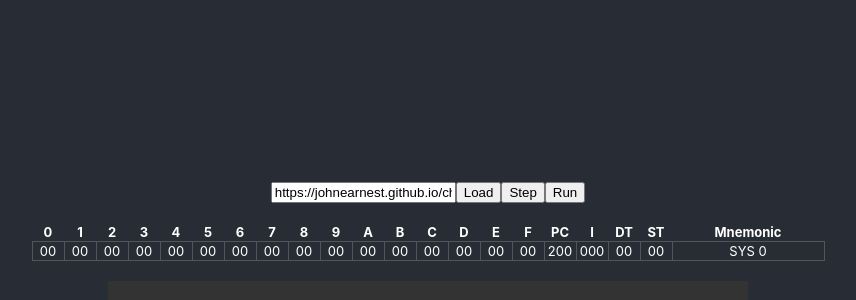
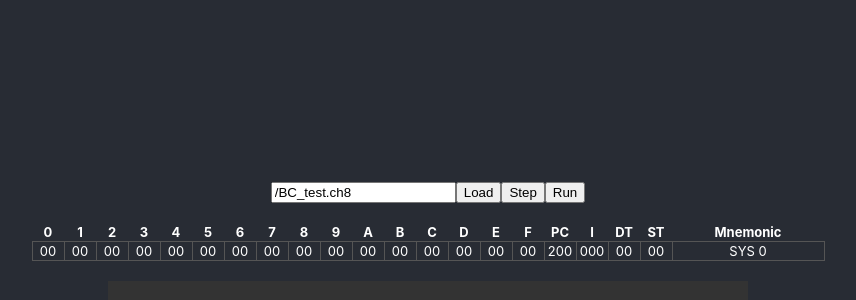
Before and after one commit to janne/chip-8-typescript, a React (Create React App) app: page / in a window 1280 px wide. Shown: the part 14-314 px from the top of the page, without its empty margins (212-1068 px from the left). Built offline with nearby package versions, Linux system fonts and the light colour scheme; no server answers.

Commit message:
Bundle BC_test.ch8 and load by default

```diff
--- a/src/App.tsx
+++ b/src/App.tsx
@@ -9,18 +9,18 @@ const App = () => {
   const [mem, setMem] = useState(create())
   const [run, setRun] = useState(false)
 
-  const [filename, setFilename] = useState(
-    'https://johnearnest.github.io/chip8Archive/roms/br8kout.ch8'
-  )
+  const [filename, setFilename] = useState('/BC_test.ch8')
 
   const handleChange = (event: React.ChangeEvent<HTMLInputElement>) => {
     setFilename(event.target.value)
   }
 
   const loadFile = useCallback(() => {
-    load(filename).then((data: Uint8Array) => {
-      setMem(createWithData(data))
-    })
+    load(filename)
+      .then((data: Uint8Array) => {
+        setMem(createWithData(data))
+      })
+      .catch((e) => console.log('Something went wrong', e))
   }, [filename])
 
   useEffect(() => {
```
Also changed, not shown: 1 other file (tests, documents, lock files or other folders).
